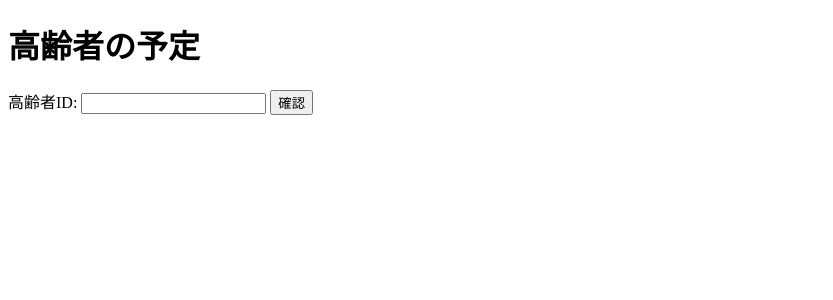
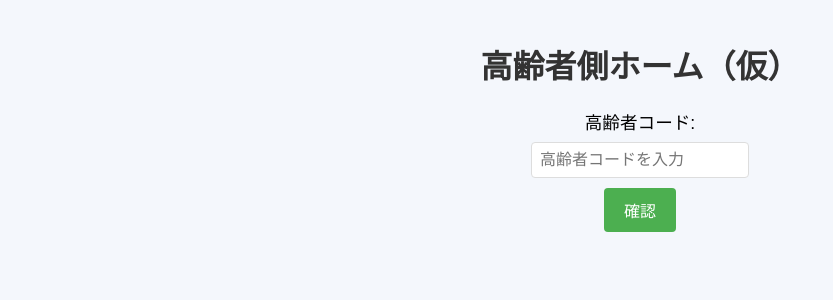
Before and after one commit to t22cs050/CareLink, a Django app: page /careLink/elder/home/ in a window 1280 px wide. Shown: the top 300 px of the page, without its empty margins (0-833 px from the left). Run offline with Django 4.2, Linux system fonts and the light colour scheme; some libraries are stand-ins or nearby versions.

Commit message:
[fix]高齢者ホーム画面の見た目の改善, modelsのeldercodeの定義に初期値を設定

```diff
--- a/careLink/models.py
+++ b/careLink/models.py
@@ -5,9 +5,9 @@ from .randomGenerate import generate_unique_integer
 
 class Elder(models.Model):
     # 5桁以上10桁未満の整数
-    elder_id = models.IntegerField(unique=True)
+    elder_id = models.IntegerField(unique=True,default='00000')
     # 4桁の整数
-    elder_code = models.IntegerField(unique=True)
+    elder_code = models.IntegerField(unique=True,default='0000')
 
     def save(self, *args, **kwargs):
         # elder_idを自動生成（5桁以上10桁未満）
@@ -25,7 +25,7 @@ class Elder(models.Model):
         super().save(*args, **kwargs)  # 元のsaveメソッドを呼び出す
 
 class FamilyUser(AbstractUser):
-    elder_code = models.IntegerField(unique=True) # 4桁の整数
+    elder_code = models.IntegerField(unique=True,default='0000') # 4桁の整数
 
 # --- 行動管理DB定義
 class Schedule(models.Model):
--- a/careLink/templates/careLink/elder_home.html
+++ b/careLink/templates/careLink/elder_home.html
@@ -4,37 +4,105 @@
     <meta charset="UTF-8">
     <meta name="viewport" content="width=device-width, initial-scale=1.0">
     <title>予定確認</title>
+    <style>
+        body {
+            font-family: Arial, sans-serif;
+            background-color: #f4f7fc;
+            margin: 0;
+            padding: 20px;
+        }
+        h1 {
+            color: #333;
+            text-align: center;
+        }
+        h2 {
+            color: #555;
+        }
+        form {
+            display: flex;
+            flex-direction: column;
+            align-items: center;
+            margin-bottom: 20px;
+        }
+        label {
+            font-size: 1.1em;
+            margin-bottom: 8px;
+        }
+        input[type="text"] {
+            padding: 8px;
+            font-size: 1em;
+            margin-bottom: 10px;
+            width: 200px;
+            border: 1px solid #ddd;
+            border-radius: 4px;
+        }
+        button {
+            padding: 10px 20px;
+            background-color: #4CAF50;
+            color: white;
+            font-size: 1em;
+            border: none;
+            border-radius: 4px;
+            cursor: pointer;
+        }
+        button:hover {
+            background-color: #45a049;
+        }
+        table {
+            width: 100%;
+            border-collapse: collapse;
+            margin-top: 20px;
+        }
+        th, td {
+            padding: 12px;
+            text-align: center;
+            border: 1px solid #ddd;
+        }
+        th {
+            background-color: #f2f2f2;
+            font-weight: bold;
+        }
+        tr:nth-child(even) {
+            background-color: #f9f9f9;
+        }
+        p {
+            text-align: center;
+            font-size: 1.2em;
+            color: #333;
+        }
+    </style>
 </head>
 <body>
-    <h1>高齢者の予定</h1>
+
+    <h1>高齢者側ホーム（仮）</h1>
 
     <!-- 入力フォーム -->
     <form method="POST">
         {% csrf_token %}
-        <label for="elder_code">高齢者ID:</label>
-        <input type="text" id="elder_code" name="elder_code" required>
+        <label for="elder_code">高齢者コード:</label>
+        <input type="text" id="elder_code" name="elder_code" required placeholder="高齢者コードを入力">
         <button type="submit">確認</button>
     </form>
 
     {% if elder %}
-        <h2>{{ elder }} の予定</h2>
+        <h2>コード{{ elder_code }} さんの予定</h2>
 
         {% if schedules %}
             <table>
                 <thead>
                     <tr>
+                        <th>日付</th>
                         <th>予定名</th>
-                        <th>日付</th>
-                        <th>繰り返し</th>
+                        <th>達成</th>
                         <th>説明</th>
                     </tr>
                 </thead>
                 <tbody>
                     {% for schedule in schedules %}
                         <tr>
+                            <td>{{ schedule.date }}</td>
                             <td>{{ schedule.title }}</td>
-                            <td>{{ schedule.date }}</td>
-                            <td>{{ schedule.get_recurrence_display }}</td>
+                            <td>{{ schedule.completion|yesno:"達成,未達成" }}</td>
                             <td>{{ schedule.description }}</td>
                         </tr>
                     {% endfor %}
@@ -43,8 +111,8 @@
         {% else %}
             <p>予定はありません。</p>
         {% endif %}
-    {% elif elder_id %}
-        <p>指定されたコードに該当する高齢者が見つかりませんでした。</p>
+    {% elif elder_code %}
+        <p>指定されたコードに該当するユーザーが見つかりませんでした。</p>
     {% endif %}
 
 </body>
--- a/careLink/views.py
+++ b/careLink/views.py
@@ -248,4 +248,4 @@ class elderHome(ListView):
             elder = None
         print(f"Schedules: {schedules}")  # デバッグ用
         print(f"elder:{elder}") # デバッグ用
-        return render(request, 'careLink/elder_home.html', {'schedules': schedules, 'elder': elder})
+        return render(request, 'careLink/elder_home.html', {'schedules': schedules, 'elder': elder, 'elder_code':elder_code})
```
Also changed, not shown: careLink/migrations/0002_alter_elder_elder_code_alter_elder_elder_id_and_more.py (added), careLink/migrations/0003_alter_elder_elder_code_alter_elder_elder_id_and_more.py (added).
